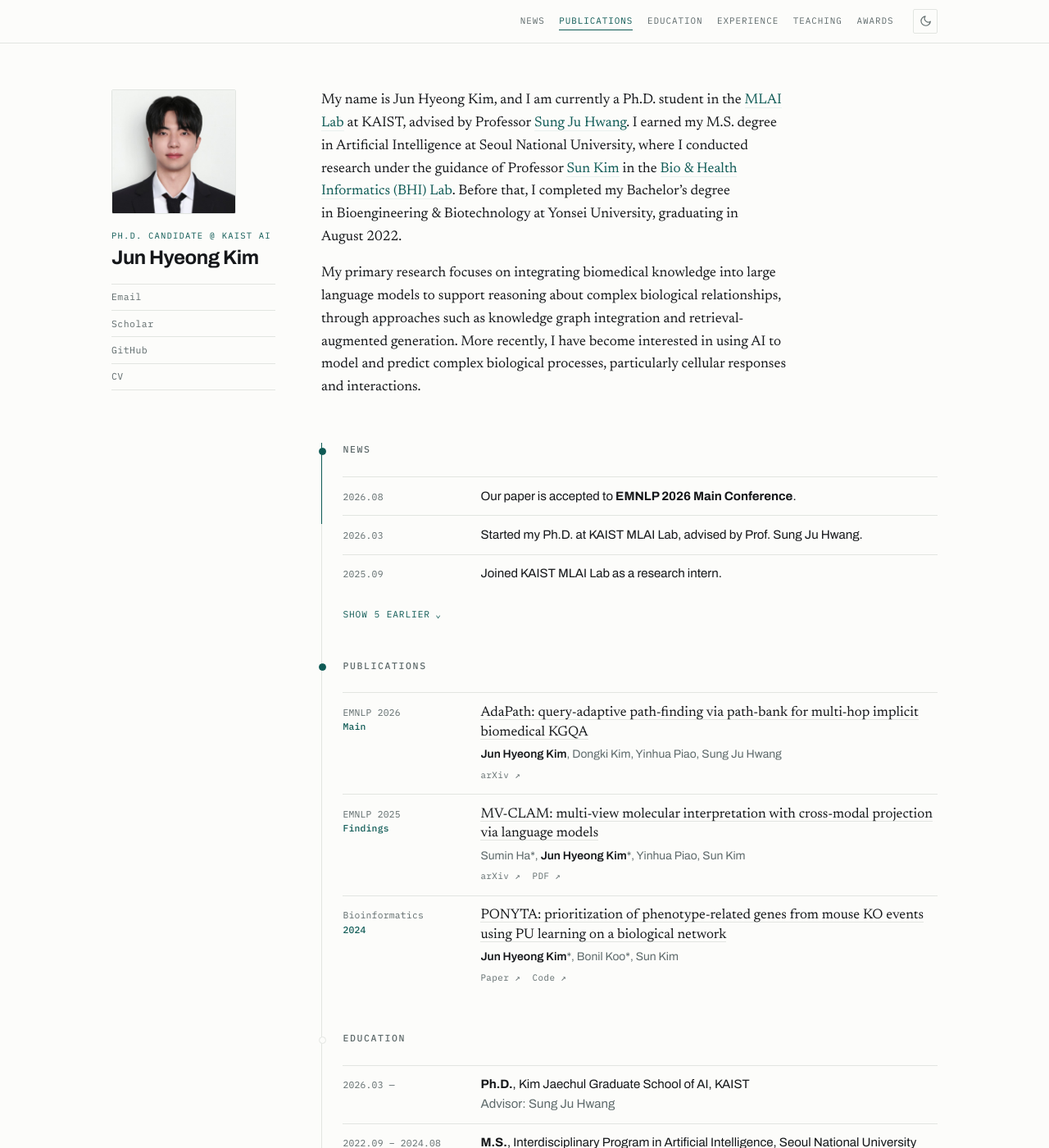
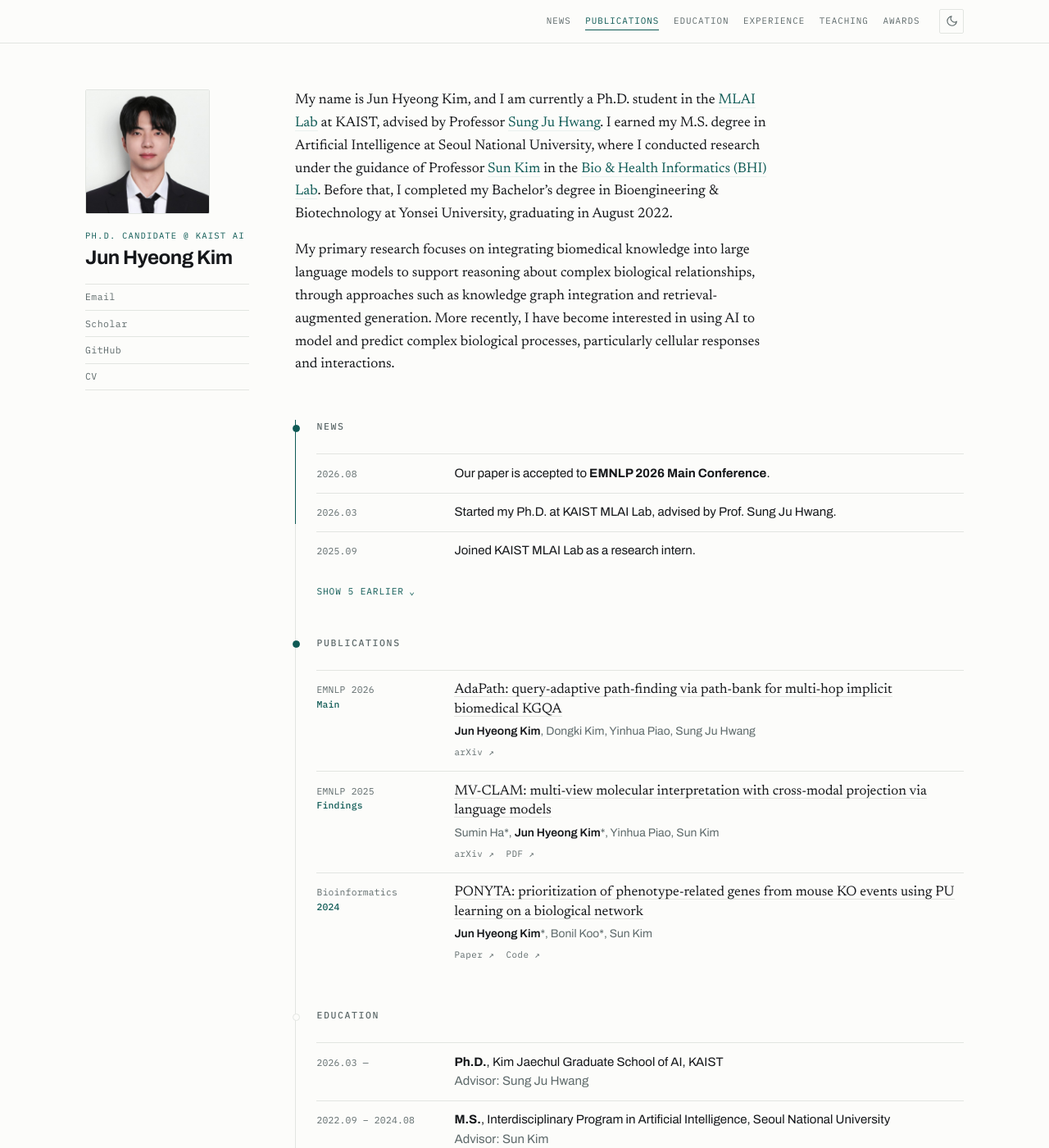
Before and after one commit to Jun-Hyeong-Kim/Jun-Hyeong-Kim.github.io, a Jekyll site: the page built from _pages/about.md, in a window 1280 px wide and 1400 px high. Shown: the whole window at 82% size. Built offline with Jekyll 4.4.1, drawn with Linux system fonts in a browser that asks for light colours.

Commit message:
Widen the content column and bust the stylesheet cache
- Shell 66rem -> 70rem, so ledger rows get 64px more text width; the intro
  stays capped near 64ch to keep the reading measure short
- Stylesheet link carries ?v=<build time> so a deploy no longer serves a
  stale site.css against new markup
- run_server.sh runs jekyll build --watch alongside a static server; the
  built-in server returns 500 on jekyll 3.9.3 with webrick 1.8

```diff
--- a/_layouts/home.html
+++ b/_layouts/home.html
@@ -25,7 +25,7 @@
   <link rel="preconnect" href="https://fonts.googleapis.com">
   <link rel="preconnect" href="https://fonts.gstatic.com" crossorigin>
   <link rel="stylesheet" href="https://fonts.googleapis.com/css2?family=Archivo:wght@400;500;600;700&family=Newsreader:opsz,wght@6..72,400;6..72,500&family=IBM+Plex+Mono:wght@400;500&display=swap">
-  <link rel="stylesheet" href="{{ '/assets/css/site.css' | relative_url }}">
+  <link rel="stylesheet" href="{{ '/assets/css/site.css' | relative_url }}?v={{ site.time | date: '%s' }}">
   {% if site.google_analytics_id %}{% include analytics.html %}{% endif %}
   <script>try{if(localStorage.getItem("theme")==="dark")document.documentElement.dataset.theme="dark";}catch(e){}</script>
 </head>
--- a/assets/css/site.css
+++ b/assets/css/site.css
@@ -21,7 +21,7 @@
   --label-col:8.75rem;
   --gutter:1.75rem;
   --rail:1.65rem;
-  --shell:66rem;
+  --shell:70rem;
   --aside:12.5rem;
   --bar-h:3.25rem;
   color-scheme:light;
@@ -138,7 +138,7 @@ a{color:inherit}
 .profile__links a:hover{color:var(--accent);padding-left:.35rem}
 
 /* ---------- intro prose (about.md 본문) ---------- */
-.intro{max-width:62ch;padding-bottom:2.75rem}
+.intro{max-width:64ch;padding-bottom:2.75rem}
 .intro p{
   font-family:var(--serif);font-size:1.075rem;line-height:1.62;
   margin:0 0 1rem;text-wrap:pretty;
```
Also changed, not shown: 1 other file.
